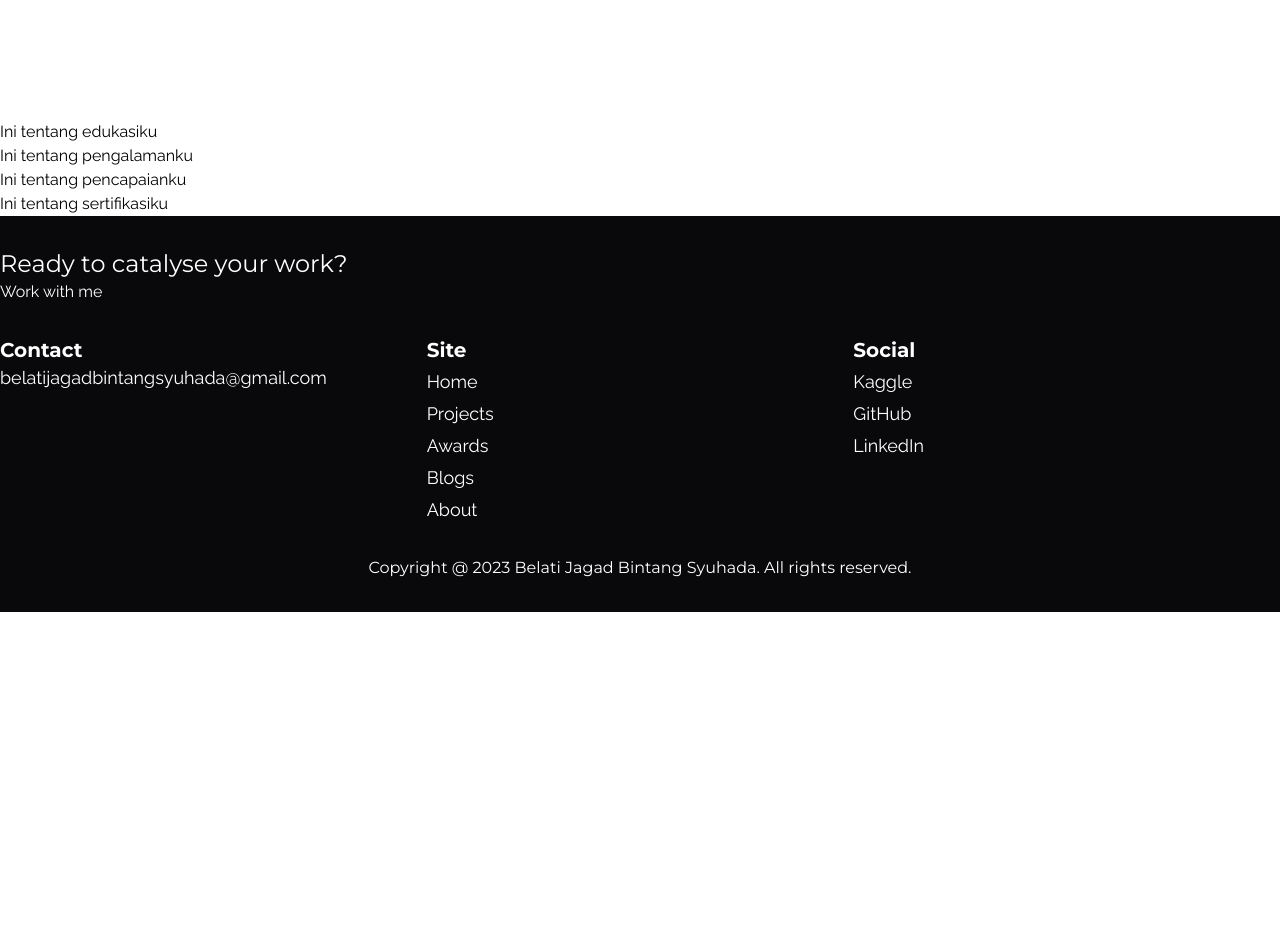
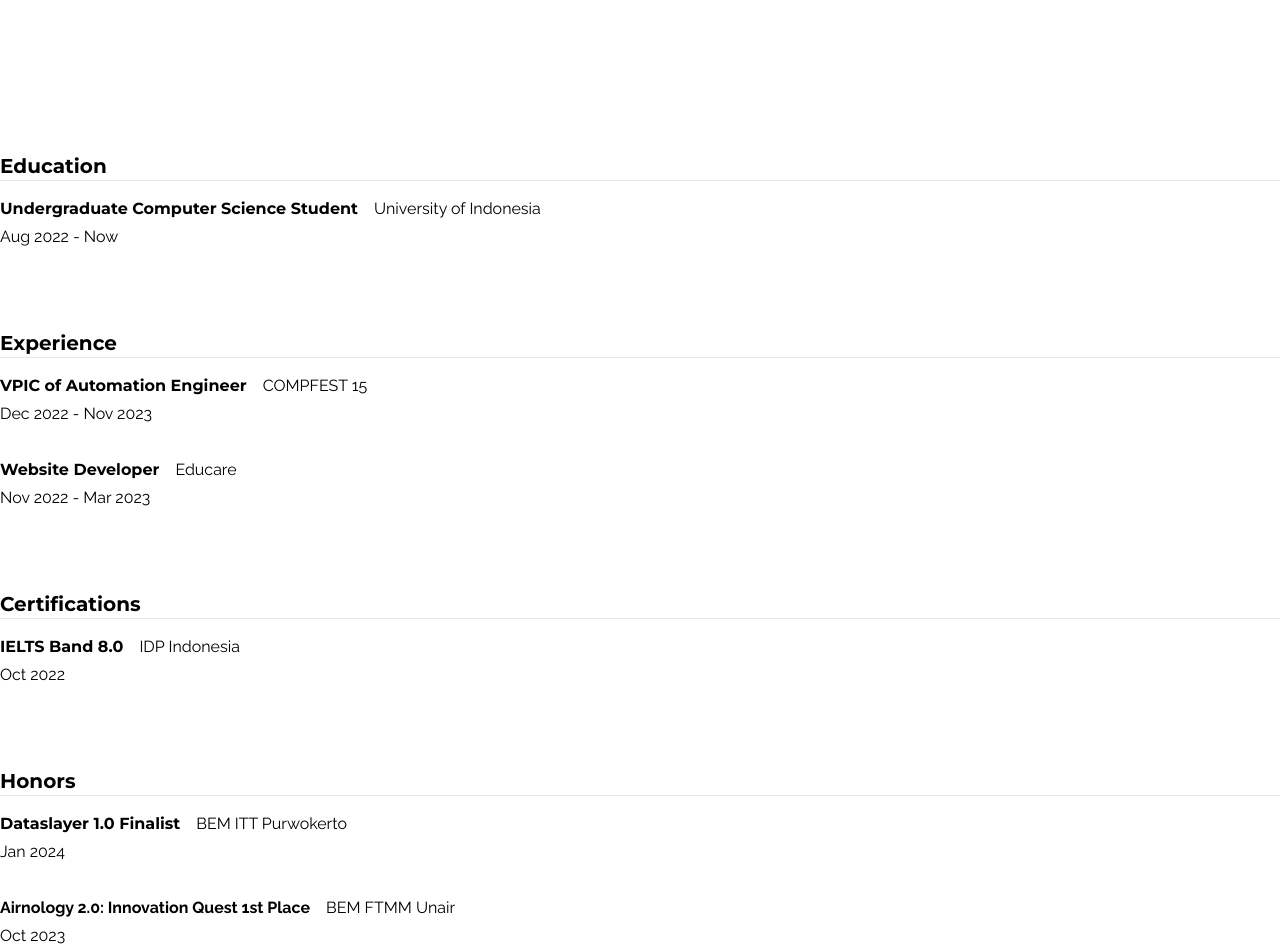
Before and after one commit to belatijagad/belatijagad, a Next.js app: page /about in a window 1280 px wide. Shown: the part 760-1712 px from the top of the page. Before the commit the page ends 1372 px from the top, so only its background shows below. Built offline with nearby package versions, Linux system fonts and the light colour scheme.

Commit message:
About page

```diff
--- a/package.json
+++ b/package.json
@@ -9,6 +9,8 @@
     "lint": "next lint"
   },
   "dependencies": {
+    "@headlessui/react": "^1.7.17",
+    "antd": "^5.12.8",
     "next": "^14.0.4",
     "react": "^18.2.0",
     "react-dom": "^18.2.0"
--- a/src/app/about/page.tsx
+++ b/src/app/about/page.tsx
@@ -1,51 +1,96 @@
+import Link from 'next/link'
+
+interface Content {
+    content: string,
+    institution: string,
+    period: string,
+    link?: string,
+}
+
+const education = [
+    { content: 'Undergraduate Computer Science Student', institution: 'University of Indonesia', period: 'Aug 2022 - Now', link: '' },
+]
+
+const experience = [
+    { content: 'VPIC of Automation Engineer', institution: 'COMPFEST 15', period: 'Dec 2022 - Nov 2023', link: '' },
+    { content: 'Website Developer', institution: 'Educare', period: 'Nov 2022 - Mar 2023', link: '' },
+]
+
+const honors = [
+    { content: 'Dataslayer 1.0 Finalist', institution: 'BEM ITT Purwokerto', period: 'Jan 2024', link: '' },
+    { content: 'Airnology 2.0: Innovation Quest 1st Place', institution: 'BEM FTMM Unair', period: 'Oct 2023', link: 'https://www.instagram.com/airnology2.0/' },
+    { content: 'Airnology2.0: Objective Quest 3rd Place', institution: 'BEM FTMM Unair', period: 'Oct 2023', link: 'https://www.instagram.com/airnology2.0/' },
+    { content: 'Satria Data 2023: Big Data Challenge Semifinalist', institution: 'Puspresnas Kemendikbud', period: 'July 2023', link: 'https://satriadata.kemdikbud.go.id/' },
+    { content: 'JOINTS: Data Competition Finalist', institution: 'OmahTI UGM', period: 'May 2023', link: 'https://www.instagram.com/jointsugm/' },
+    { content: 'Arkavidia 7.0: Datavidia 2nd Place ', institution: 'HMIF ITB', period: 'Feb 2023', link: 'https://www.instagram.com/arkavidia/' },
+    { content: 'Gemastik XV: Data Mining Finalist', institution: 'Puspresnas Kemendikbud', period: 'Aug 2022', link: 'https://gemastik.kemdikbud.go.id/' },
+    { content: 'Satria Data 2022: Big Data Challenge Semifinalist', institution: 'Puspresnas Kemendikbud', period: 'July 2022', link: 'https://satriadata.kemdikbud.go.id/' },
+]
+
+const certifications = [
+    { content: 'IELTS Band 8.0', institution: 'IDP Indonesia', period: 'Oct 2022', link: '' },
+]
+
+const sections = [
+    { name: 'Education', section: education },
+    { name: 'Experience', section: experience },
+    { name: 'Certifications', section: certifications },
+    { name: 'Honors', section: honors },
+]
+
 export default function About() {
     return(
         <main className="container mx-auto">
-            <Me />
-            <Education />
-            <Experience />
-            <Honors />
-            <Certifications />
+            <div className="min-h-screen">
+                Ini tentang diriku
+            </div>
+            {sections.map((section) => (
+                <Section key={section.name} title={section.name} contents={section.section} />
+            ))}
         </main>
     )
 }
 
-function Me() {
-    return(
-        <div className="min-h-screen">
-            Ini tentang diriku
+function Section({
+    title,
+    contents,
+}: {
+    title: string,
+    contents: Content[],
+}) {
+    return (
+        <div className="py-8">
+            <h1 className="text-xl font-bold">{title}</h1>
+            <hr />
+            {contents.map((data) => (
+                data.link != ''
+                    ? <Showcase key={data.content} content={data.content} institution={data.institution} period={data.period} link={data.link} />
+                    : <Showcase key={data.content} content={data.content} institution={data.institution} period={data.period} />
+            ))}
         </div>
     )
 }
 
-function Education() {
-    return(
-        <div className="">
-            Ini tentang edukasiku
+function Showcase({
+    content,
+    institution,
+    period,
+    link,
+}: {
+    content: string,
+    institution: string,
+    period: string,
+    link?: string,
+}) {
+    return (
+        <div className="flex flex-col gap-1 py-4">
+            <div className="flex flex-row gap-4">
+                {link != null
+                    ? <Link href={link} target="_blank" className="font-bold">{content}</Link>
+                    : <h2 className="font-bold">{content}</h2>}
+                <p>{institution}</p>
+            </div>
+            <p>{period}</p>
         </div>
     )
 }
-
-function Experience() {
-    return(
-        <div className="">
-            Ini tentang pengalamanku
-        </div>
-    )
-}
-
-function Honors() {
-    return(
-        <div className="">
-            Ini tentang pencapaianku
-        </div>
-    )
-}
-
-function Certifications() {
-    return(
-        <div className="">
-            Ini tentang sertifikasiku
-        </div>
-    )
-}
--- a/src/app/components/Footer.tsx
+++ b/src/app/components/Footer.tsx
@@ -1,16 +1,44 @@
 'use client'
 
+import { Dialog, Transition } from "@headlessui/react";
 import Link from "next/link";
+import { Fragment, useState } from "react";
+import { GithubOutlined, LinkedinOutlined } from "@ant-design/icons";
+
+
+const navigations = [
+    { href: '/', label: 'Home' },
+    { href: '/projects/', label: 'Projects' },
+    { href: '/awards/', label: 'Awards' },
+    { href: '/blogs/', label: 'Blogs' },
+    { href: '/about/', label: 'About' },
+]
+
+const socials = [
+    { href: 'https://www.kaggle.com/belati', label: 'Kaggle', logo: <span className="font-bold text-2xl">K</span> },
+    { href: 'https://github.com/belatijagad', label: 'GitHub', logo: <GithubOutlined />  },
+    { href: 'https://www.linkedin.com/in/belati-jagad/', label: 'LinkedIn', logo: <LinkedinOutlined /> },
+]
 
 export default function Footer() {
+    let [isOpen, setIsOpen] = useState(false)
+
     const copyToClipboard = async (text: string) => {
-        console.log("clicked");
         try {
             await navigator.clipboard.writeText(text);
+            setIsOpen(true);
+            setTimeout(() => {
+                setIsOpen(false);
+            }, 1000)
         } catch (err) {
             console.log("Failed to copy " + err);
         }
     }
+
+    function closeDialog() {
+        setIsOpen(false);
+    }
+
     const email = "belatijagadbintangsyuhada@gmail.com";
 
     return(
@@ -27,21 +55,47 @@
                     </div>
                     <div className="col-span-4 flex flex-col gap-1">
                         <h1 className="text-xl font-bold">Site</h1>
-                        <Link className="text-lg" href="/">Home</Link>
-                        <Link className="text-lg" href="/projects/">Projects</Link>
-                        <Link className="text-lg" href="/awards/">Awards</Link>
-                        <Link className="text-lg" href="/blogs/">Blogs</Link>
-                        <Link className="text-lg" href="/about/">About</Link>
+                        {navigations.map((nav) => (
+                            <Link key={nav.label} href={nav.href} className="text-lg" target="_blank">{nav.label}</Link>
+                        ))}
                     </div>
                     <div className="col-span-4 flex flex-col gap-1">
                         <h1 className="text-xl font-bold">Social</h1>
-                        <Link className="text-lg" href="https://www.kaggle.com/belati" target="_blank">Kaggle</Link>
-                        <Link className="text-lg" href="https://github.com/belatijagad" target="_blank">GitHub</Link>
-                        <Link className="text-lg" href="https://www.linkedin.com/in/belati-jagad/" target="_blank">LinkedIn</Link>
+                        {socials.map((nav) => (
+                            <Link key={nav.label} href={nav.href} className="text-lg flex items-center gap-2" target="_blank">{nav.logo} {nav.label}</Link>
+                        ))}
                     </div>
                 </div>
                 <h1 className="text-center">Copyright @ 2023 Belati Jagad Bintang Syuhada. All rights reserved.</h1>
             </div>
+            <Transition appear show={isOpen} as={Fragment}>
+                <Dialog as="div" className="fixed inset-0 z-10 overflow-y-auto" onClose={() => setIsOpen(false)}>
+                    <div className="min-h-screen px-4 text-center">
+                        <span className="inline-block h-screen align-bottom" aria-hidden="true">&#8203;</span>
+
+                        <Transition.Child
+                            as={Fragment}
+                            enter="ease-out duration-300"
+                            enterFrom="opacity-0 scale-95"
+                            enterTo="opacity-100 scale-100"
+                            leave="ease-in duration-200"
+                            leaveFrom="opacity-100 scale-100"
+                            leaveTo="opacity-0 scale-95"
+                        >
+                        <div className="inline-block w-full max-w-md p-6 my-8 overflow-hidden text-left align-middle transition-all transform bg-white shadow-xl rounded-2xl">
+                            <Dialog.Title as="h3" className="text-lg font-medium leading-6 text-green-600">
+                                Success!
+                            </Dialog.Title>
+                            <div className="mt-2">
+                                <p className="text-lg text-gray-500">
+                                    Text copied to clipboard!
+                                </p>
+                            </div>
+                        </div>
+                        </Transition.Child>
+                    </div>
+                </Dialog>
+            </Transition>
         </footer>
     )
 }
--- a/src/app/components/Header.tsx
+++ b/src/app/components/Header.tsx
@@ -1,4 +1,12 @@
 import Link from "next/link";
+
+const navigations = [
+    { href: '/', label: 'Home' },
+    { href: '/projects/', label: 'Projects' },
+    { href: '/awards/', label: 'Awards' },
+    { href: '/blogs/', label: 'Blogs' },
+    { href: '/about/', label: 'About' },
+]
 
 export default function Header() {
     return(
@@ -7,11 +15,9 @@
                 <Link href="/" className="montserrat font-bold text-2xl">Belati Jagad</Link>
             </div>
             <div className="flex flex-row text-xl font-bold gap-8">
-                <Link href="/">Home</Link>
-                <Link href="/projects/">Projects</Link>
-                <Link href="/awards/">Awards</Link>
-                <Link href="/blogs/">Blogs</Link>
-                <Link href="/about/">About</Link>
+                {navigations.map((nav) => (
+                    <Link key={nav.label} href={nav.href}>{nav.label}</Link>
+                ))}
             </div>
         </div>
     )
--- a/src/app/layout.tsx
+++ b/src/app/layout.tsx
@@ -16,7 +16,7 @@
   display: 'swap',
 })
 
-const metadata: Metadata = {
+export const metadata: Metadata = {
   title: 'Belati Jagad Bintang Syuhada',
   description: 'My portofolio website',
 }
```
Also changed, not shown: 1 other file (tests, documents, lock files or other folders).
